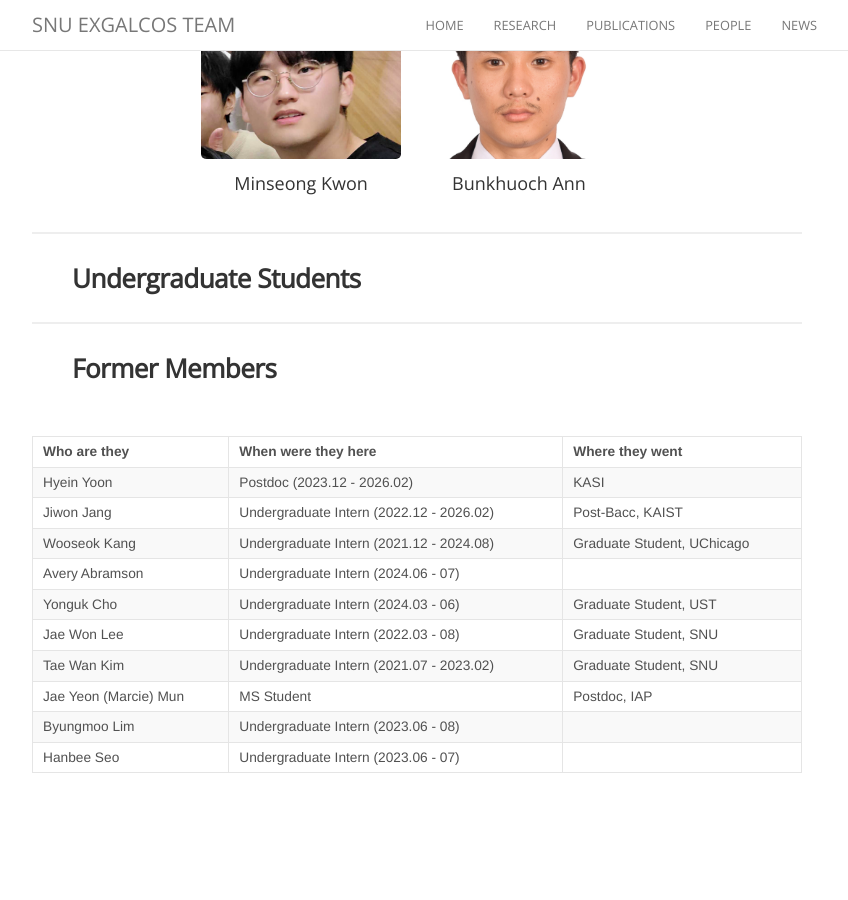
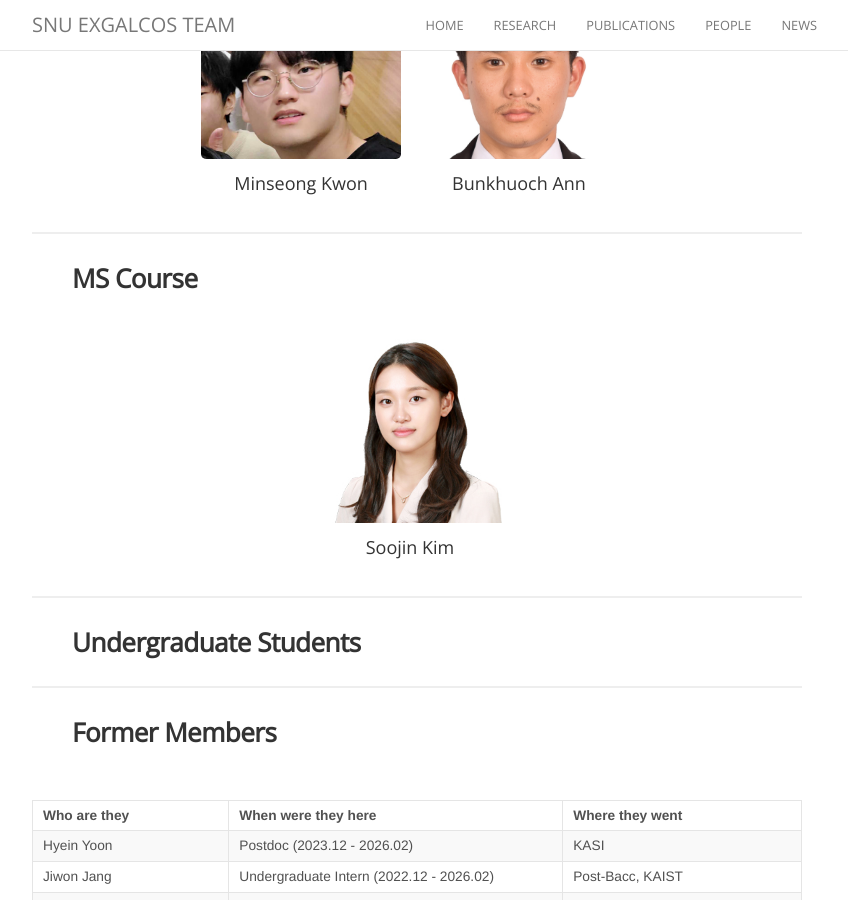
Before and after one commit to exgalcos/exgalcos.github.io, a Jekyll site: the page built from people.md, in a window 1280 px wide and 900 px high, scrolled down 1552 px. Shown: the whole window, without its empty margins (223-1071 px from the left). Built offline with Jekyll 4.4.1, drawn with Linux system fonts in a browser that asks for light colours; nearby versions of some CDN libraries; comment, search, counter and statistics services are not loaded; before the commit the page ends 2345 px from its top, so only the background shows below that.

Commit message:
Update people.md

```diff
--- a/people.md
+++ b/people.md
@@ -4,7 +4,7 @@ permalink: /people/
 ---
 
 {% assign people_sorted = site.people | sort: 'joined' %}
-{% assign role_array = "pi|postdoc|phd|int|under|former" | split: "|" %}
+{% assign role_array = "pi|postdoc|phd|int|master|under|former" | split: "|" %}
 
 {% for role in role_array %}
 
```
